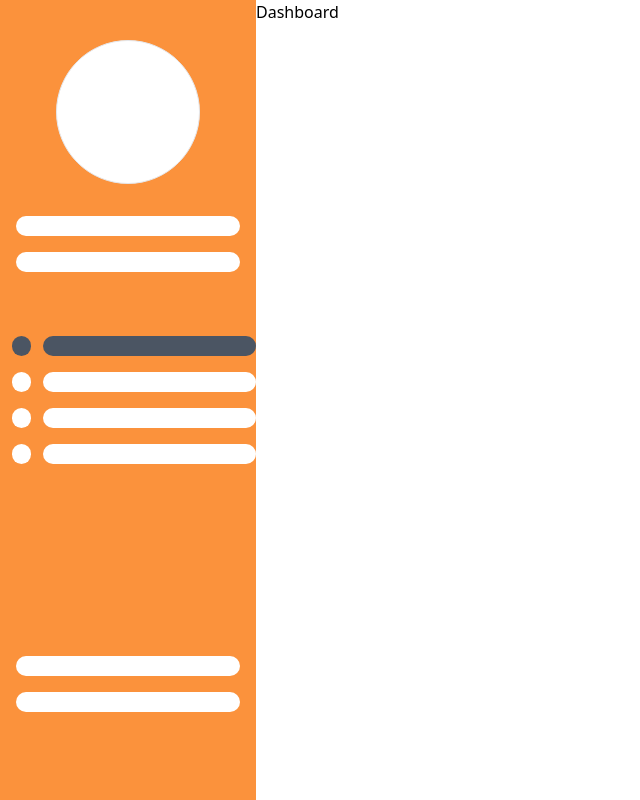
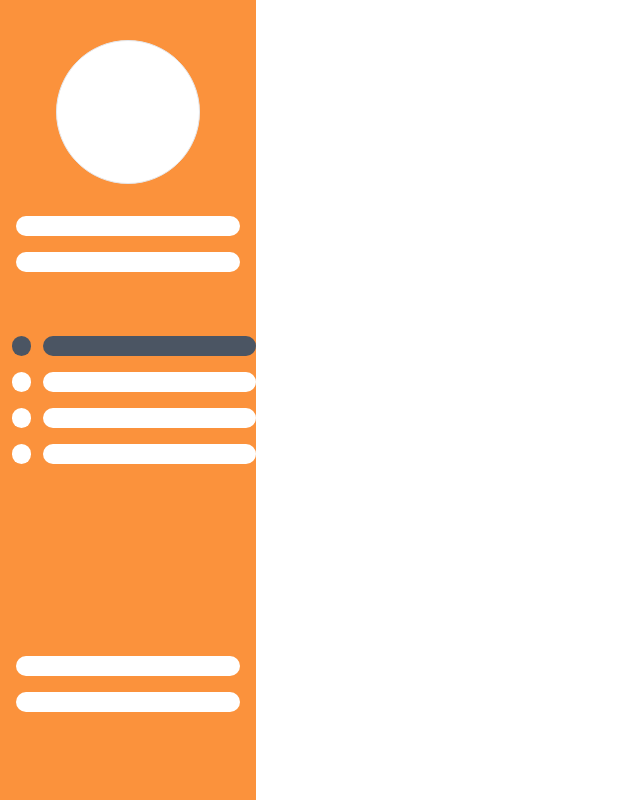
Before and after one commit to HugoSSantos/PACE, a React (Vite) app in the folder web/: page / in a window 1280 px wide. Shown: the whole page, without its empty margins (0-640 px from the left). Built offline with nearby package versions, Linux system fonts and the light colour scheme.

Commit message:
Revert "mostrando o pull request"

```diff
--- a/web/src/pages/Dashboard.tsx
+++ b/web/src/pages/Dashboard.tsx
@@ -1,5 +1,4 @@
 export function Dashboard(){
-
     return(
         <div className="flex  h-[100vh]">
             <div className="flex flex-col w-[20%] bg-orange-400">
@@ -33,7 +32,7 @@ export function Dashboard(){
                     <label htmlFor="" className="w-56 h-5 bg-white mt-4 rounded-xl"></label>
                 </div>
             </div>
-            <h1>Dashboard</h1>
+
         </div>
     )
 }
```
